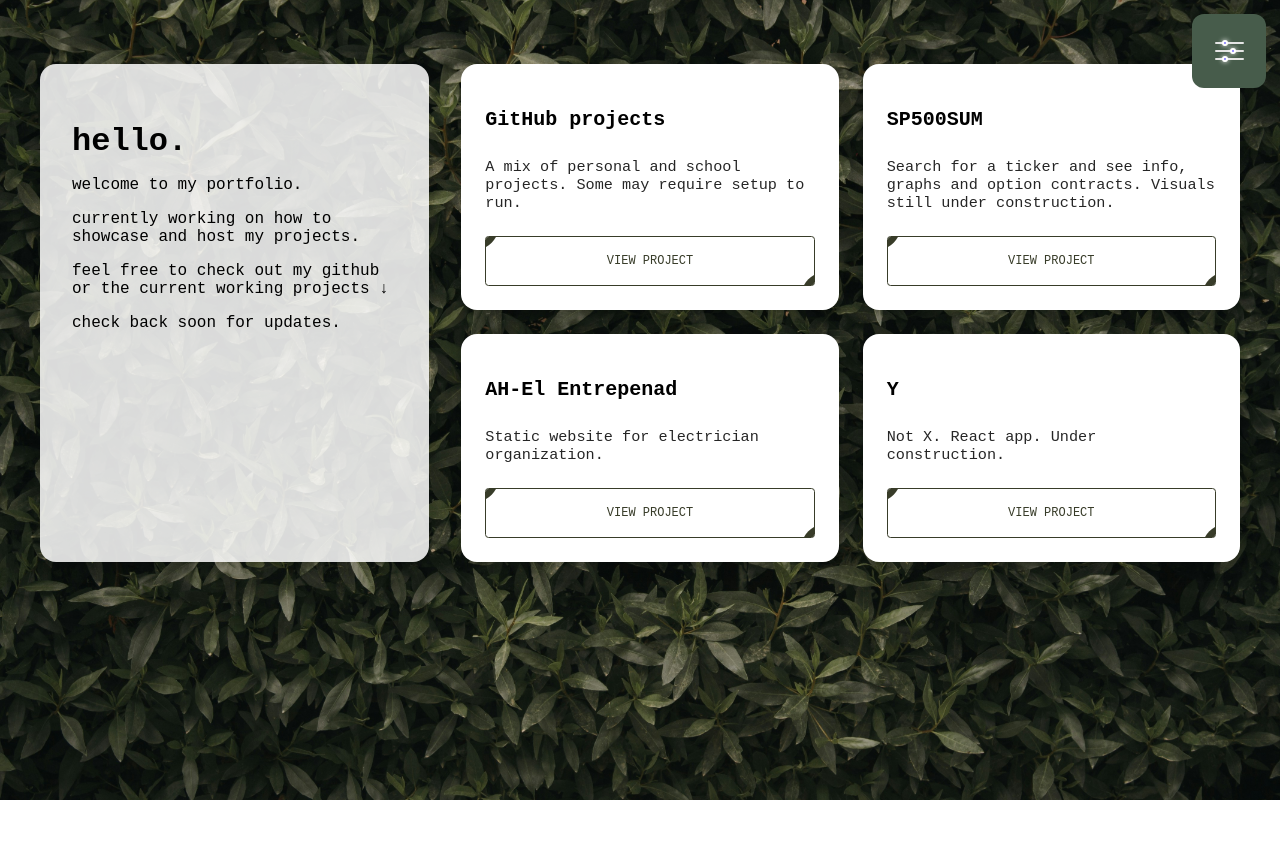
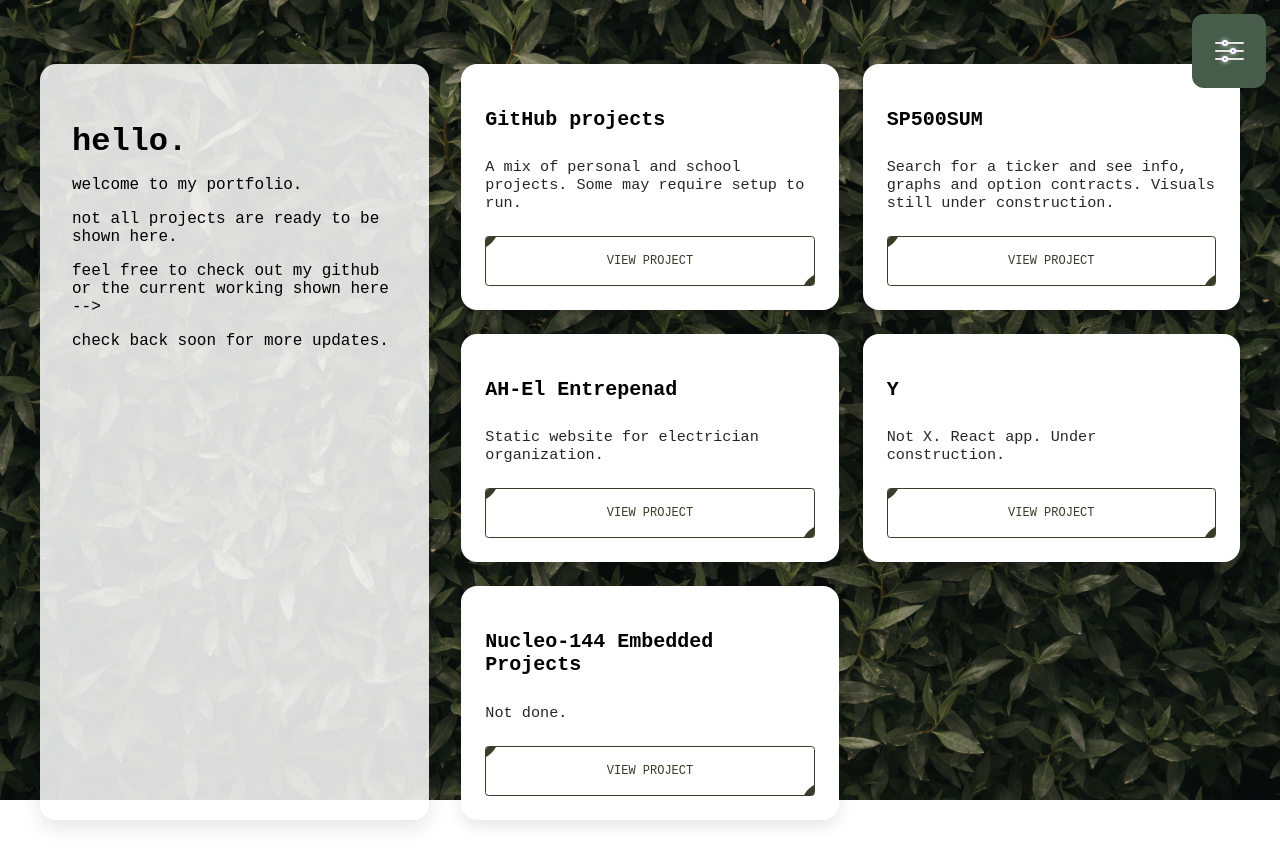
Before and after one commit to rydsundj/rydsundj, a React (Create React App) app: page / in a window 1280 px wide. Before the commit the page ends 800 px from the top, so only its background shows below. Built offline with nearby package versions, Linux system fonts and the light colour scheme.

Commit message:
vercel fix for y

```diff
--- a/src/pages/Home.js
+++ b/src/pages/Home.js
@@ -9,6 +9,7 @@ const Home = ({ isDarkMode }) => {
     { title: "SP500SUM", description: "Search for a ticker and see info, graphs and option contracts. Visuals still under construction.", link: "https://sp500sum-lkk7.vercel.app/" },
     { title: "AH-El Entrepenad", description: "Static website for electrician organization.", link: "https://ah-el.se" },
     { title: "Y", description: "Not X. React app. Under construction.", link: "https://y-ten-dun.vercel.app/" },
+    { title: "Nucleo-144 Embedded Projects", description: "Not done.", link: "https://rydsundj.github.io/rydsundj/" },
   ];
 
   return (
@@ -16,9 +17,9 @@ const Home = ({ isDarkMode }) => {
       <section className={`intro-box ${isDarkMode ? "dark" : ""}`}>
         <h1>hello.</h1>
         <p>welcome to my portfolio.</p>
-        <p>currently working on how to showcase and host my projects.</p>
-        <p>feel free to check out my github or the current working projects ↓</p>
-        <p>check back soon for updates.</p>
+        <p>not all projects are ready to be shown here.</p>
+        <p>feel free to check out my github or the current working shown here --></p>
+        <p>check back soon for more updates.</p>
       </section>
 
       <main className="projects-grid">
```
